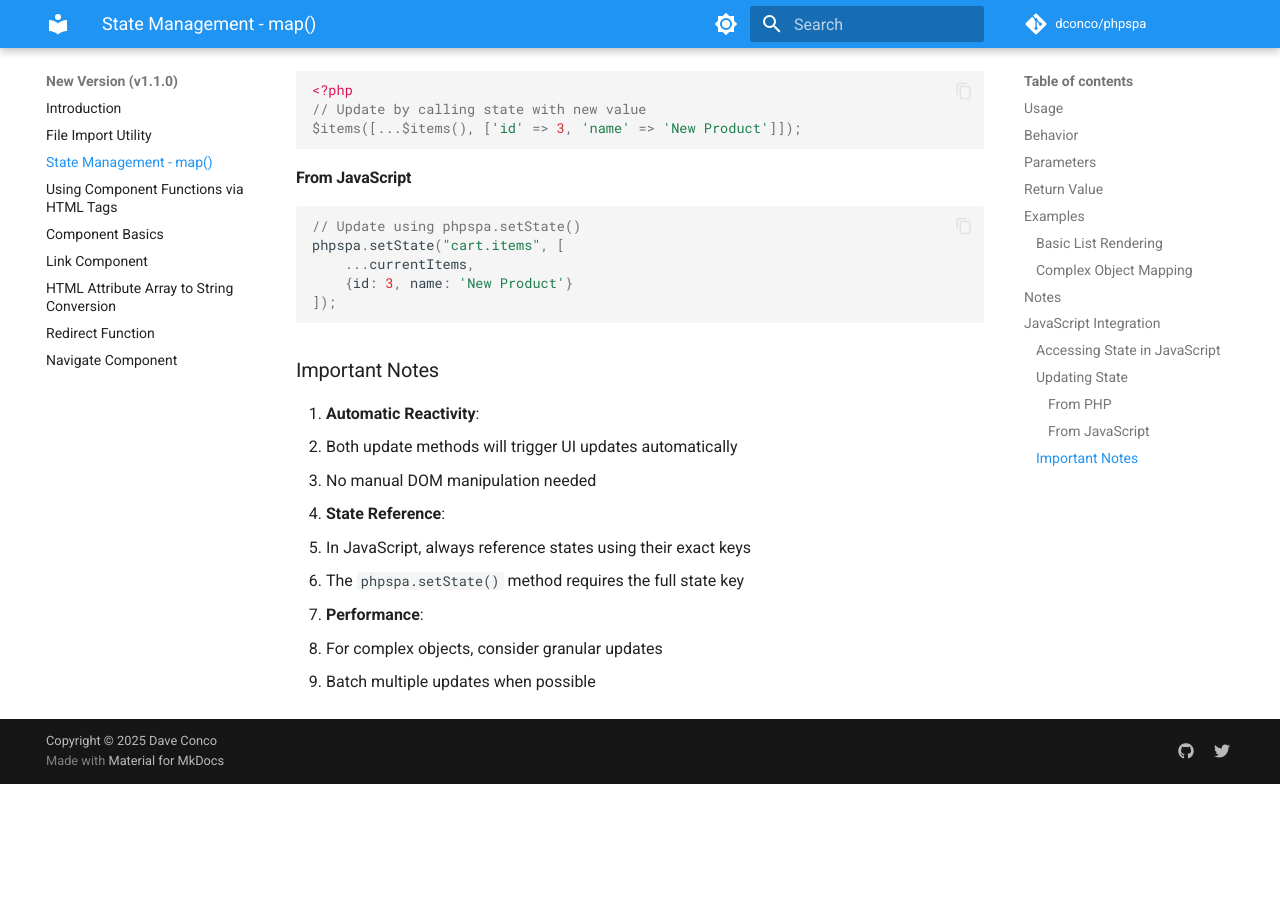
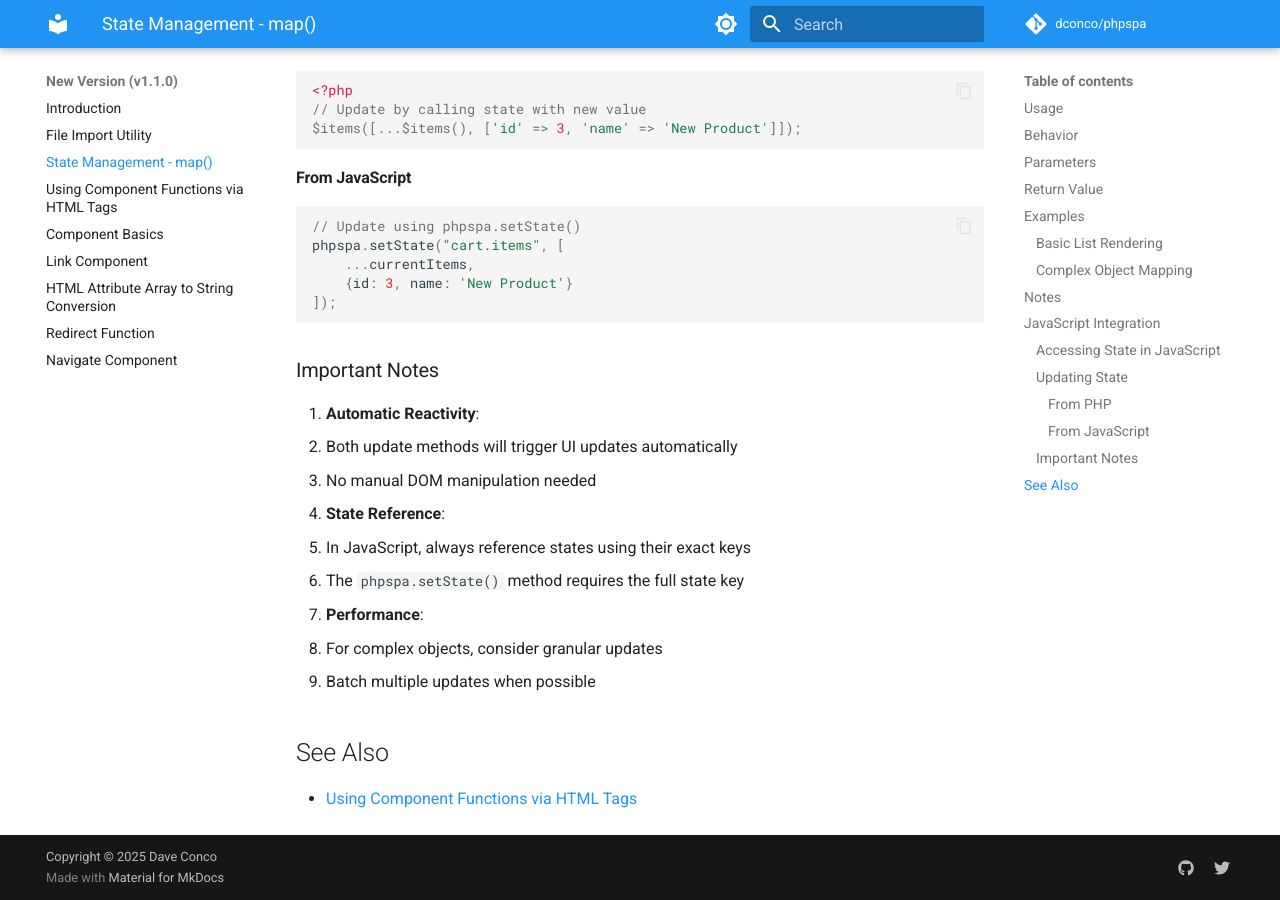
Before and after one commit to dconco/phpspa, an MkDocs documentation site: the page built from docs/v1.1/2-mapping-in-state-management.md, in a window 1280 px wide and 900 px high, scrolled down 2556 px. Built offline with MkDocs 1.6.1 and Material for MkDocs 9.7.7, drawn with Linux system fonts in a browser that asks for light colours; comment, search, counter and statistics services are not loaded; the version menu is left out; before the commit the page ends 3340 px from its top, so only the background shows below that.

Commit message:
Add "See Also" sections to File Import Utility and State Management documentation for improved navigation

```diff
--- a/docs/v1.1/2-mapping-in-state-management.md
+++ b/docs/v1.1/2-mapping-in-state-management.md
@@ -135,3 +135,7 @@ phpspa.setState("cart.items", [
 3. **Performance**:
    - For complex objects, consider granular updates
    - Batch multiple updates when possible
+
+## See Also
+
+- [Using Component Functions via HTML Tags](./3-using-component-functions-by-html-tags.md)
```
Also changed, not shown: docs/v1.1/1-file-import-utility.md (+4 -0 lines).
